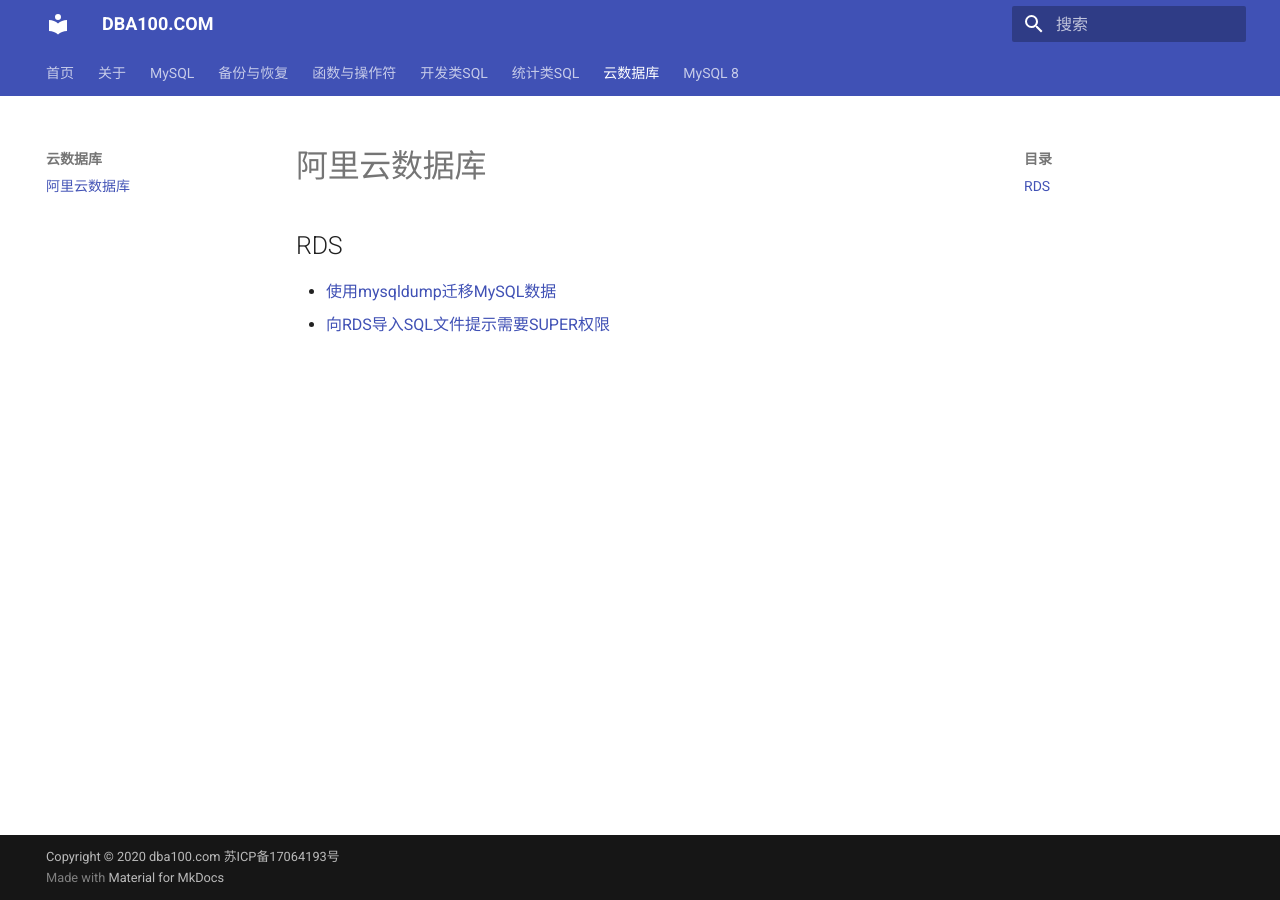
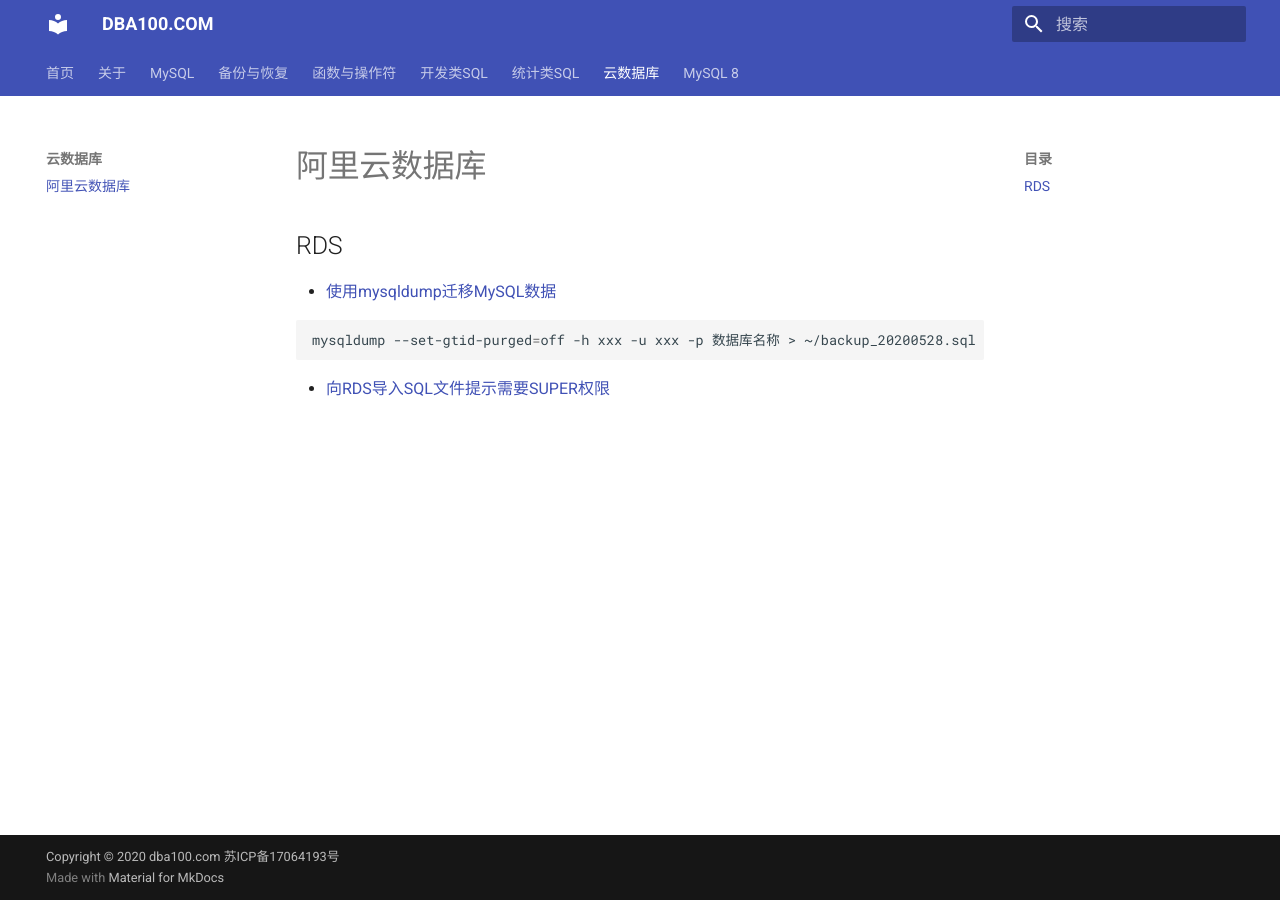
Before and after one commit to duliang123/dba100, an MkDocs documentation site: the page built from docs/aliyun/阿里云数据库.md, in a window 1280 px wide. Built offline with MkDocs 1.6.1 and Material for MkDocs 9.7.7, drawn with Linux system fonts in a browser that asks for light colours.

Commit message:
Update 阿里云数据库.md

````diff
--- a/docs/aliyun/阿里云数据库.md
+++ b/docs/aliyun/阿里云数据库.md
@@ -3,4 +3,9 @@
 ## RDS
 
 * [使用mysqldump迁移MySQL数据](https://help.aliyun.com/document_detail/96156.html?spm=a2c4g.11186623.6.660.63af45f8vubxNN)
+
+```bash
+mysqldump --set-gtid-purged=off -h xxx -u xxx -p 数据库名称 > ~/backup_20200528.sql
+```
+
 * [向RDS导入SQL文件提示需要SUPER权限](向RDS导入sql文件提示需要SUPER权限.md)
````
